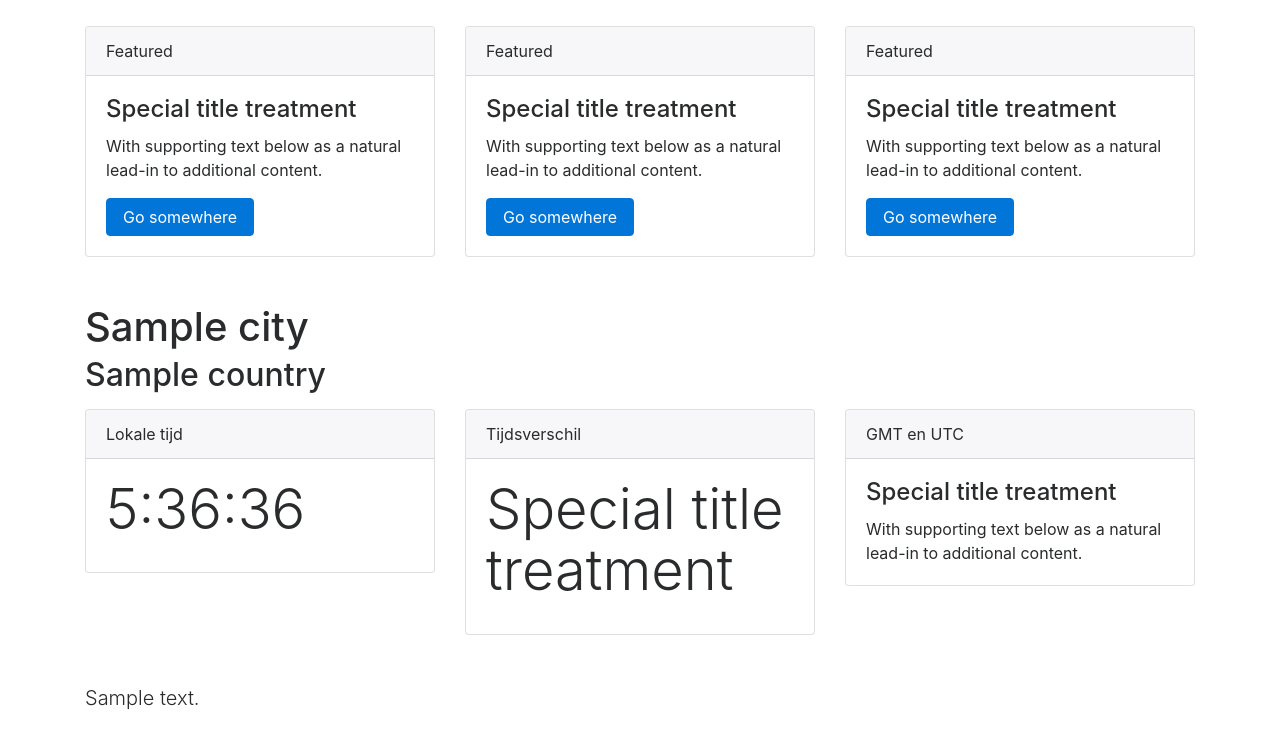
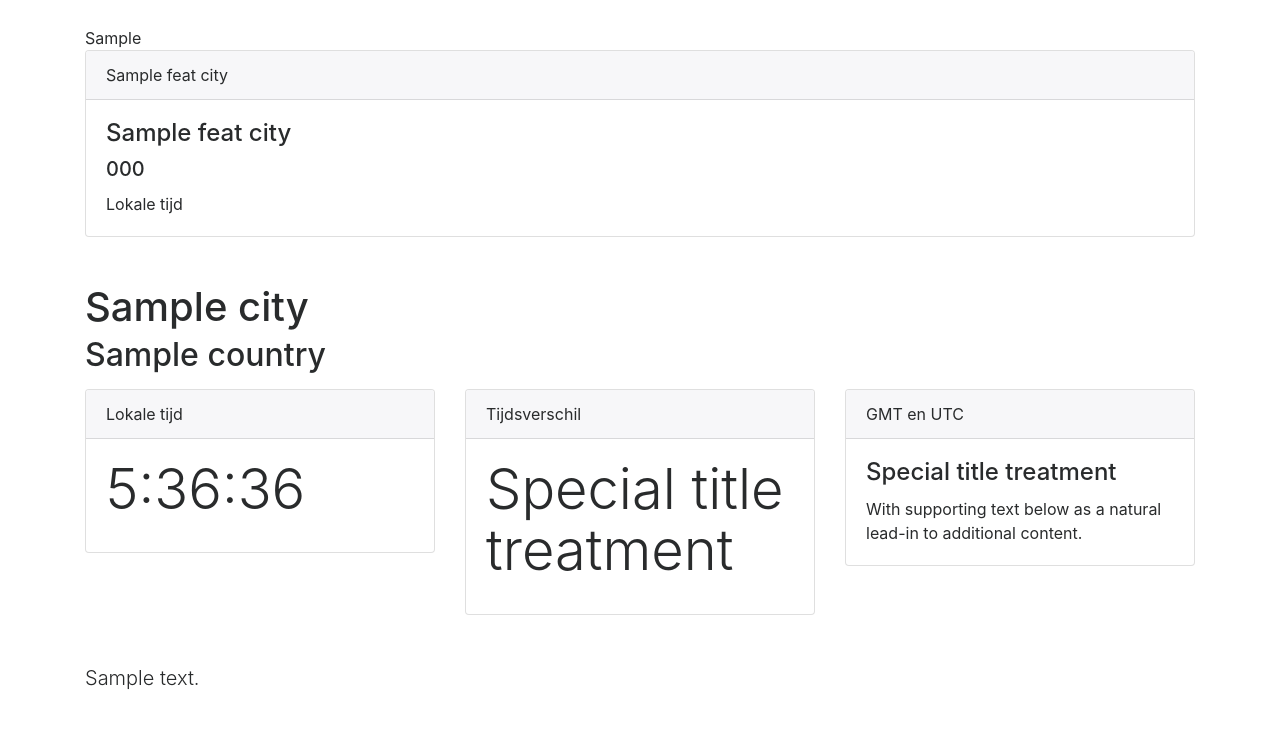
Before and after one commit to jelle82/timezones, a Python web app: template templates/city.html in a window 1280 px wide. Shown: the part 54-800 px from the top of the page. Run offline with Jinja, Linux system fonts and the light colour scheme; the template is opened without the code that fills it: most values are stand-ins (such as "Sample title", 1, 10 or a date in 2020); some libraries are stand-ins or nearby versions.

Commit message:
added featured cities

```diff
--- a/templates/city.html
+++ b/templates/city.html
@@ -3,44 +3,23 @@
 {% block title %} {{city.name}} - {{ country.country }} - {{ country.continent }} {% endblock %}
 
      {% block container %}
+     {{feat_cities}}
 
      <div class="row">
+       {% for feat_city in feat_cities %}
        <div class="col">
          <div class="card">
            <div class="card-header">
-             Featured
+             {{feat_city.name}}
            </div>
            <div class="card-block">
-             <h4 class="card-title">Special title treatment</h4>
-             <p class="card-text">With supporting text below as a natural lead-in to additional content.</p>
-             <a href="#" class="btn btn-primary">Go somewhere</a>
+             <h4 class="card-title">{{feat_city.name}}</h4>
+             <h5 class="card-title">{{(feat_city.country_code)}}</h5>
+             <p class="card-text">Lokale tijd</p>
            </div>
          </div>
        </div>
-       <div class="col">
-         <div class="card">
-           <div class="card-header">
-             Featured
-           </div>
-           <div class="card-block">
-             <h4 class="card-title">Special title treatment</h4>
-             <p class="card-text">With supporting text below as a natural lead-in to additional content.</p>
-             <a href="#" class="btn btn-primary">Go somewhere</a>
-           </div>
-         </div>
-       </div>
-       <div class="col">
-         <div class="card">
-           <div class="card-header">
-             Featured
-           </div>
-           <div class="card-block">
-             <h4 class="card-title">Special title treatment</h4>
-             <p class="card-text">With supporting text below as a natural lead-in to additional content.</p>
-             <a href="#" class="btn btn-primary">Go somewhere</a>
-           </div>
-         </div>
-       </div>
+       {% endfor %}
      </div>
 
 
```
Also changed, not shown: views.py (+10 -5 lines).
